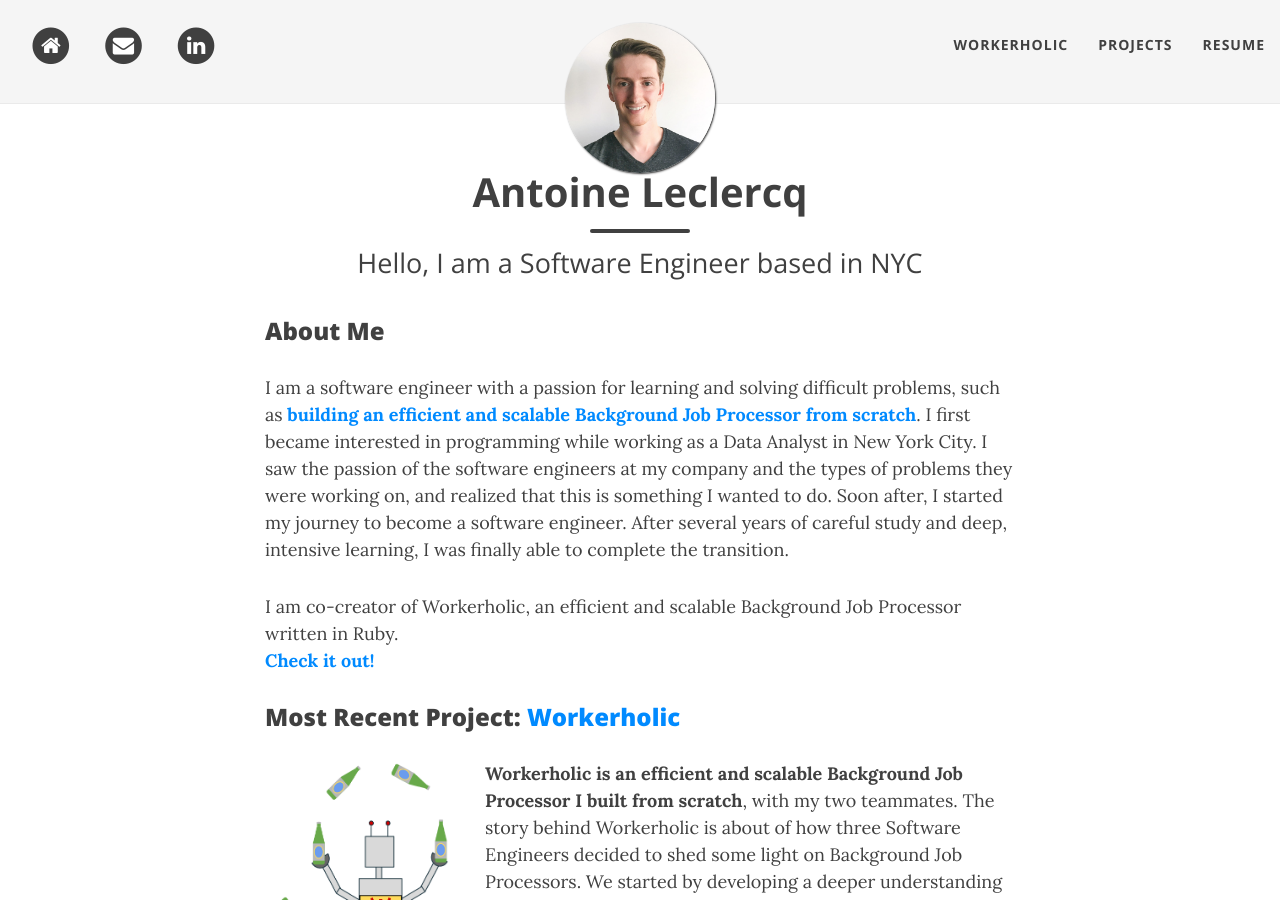
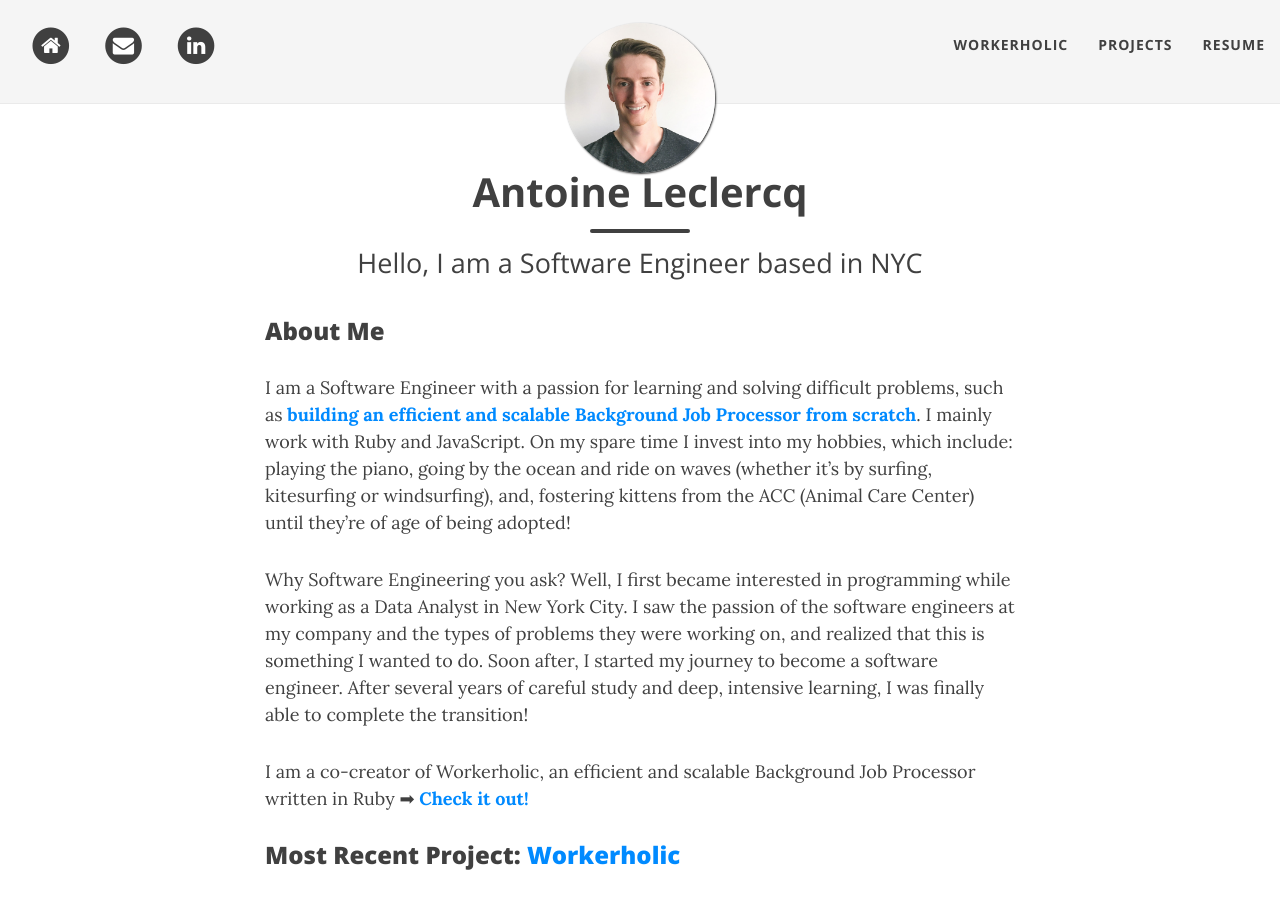
Before and after one commit to petertdelia/petertdelia.github.io, a Jekyll site: the page built from index.md, in a window 1280 px wide and 900 px high. Built offline with Jekyll 4.4.1, drawn with Linux system fonts in a browser that asks for light colours; nearby versions of some CDN libraries.

Commit message:
update about me section

```diff
--- a/index.md
+++ b/index.md
@@ -7,10 +7,10 @@ use-site-title: true
 
 ### About Me
 
-I am a software engineer with a passion for learning and solving difficult problems, such as **[building an efficient and scalable Background Job Processor from scratch](https://workerholic.github.io){:target="_blank"}**. I first became interested in programming while working as a Data Analyst in New York City. I saw the passion of the software engineers at my company and the types of problems they were working on, and realized that this is something I wanted to do. Soon after, I started my journey to become a software engineer. After several years of careful study and deep, intensive learning, I was finally able to complete the transition.
+I am a Software Engineer with a passion for learning and solving difficult problems, such as **[building an efficient and scalable Background Job Processor from scratch](https://workerholic.github.io){:target="_blank"}**. I mainly work with Ruby and JavaScript. On my spare time I invest into my hobbies, which include: playing the piano, going by the ocean and ride on waves (whether it’s by surfing, kitesurfing or windsurfing), and, fostering kittens from the ACC (Animal Care Center) until they’re of age of being adopted!
 
-I am co-creator of Workerholic, an efficient and scalable Background Job Processor written in Ruby.
-<br>
-**[Check it out!](https://workerholic.github.io){:target="_blank"}**
+Why Software Engineering you ask? Well, I first became interested in programming while working as a Data Analyst in New York City. I saw the passion of the software engineers at my company and the types of problems they were working on, and realized that this is something I wanted to do. Soon after, I started my journey to become a software engineer. After several years of careful study and deep, intensive learning, I was finally able to complete the transition!
+
+I am a co-creator of Workerholic, an efficient and scalable Background Job Processor written in Ruby ➡ **[Check it out!](https://workerholic.github.io){:target="_blank"}**
 
 {% include latest_project.md %}
```
